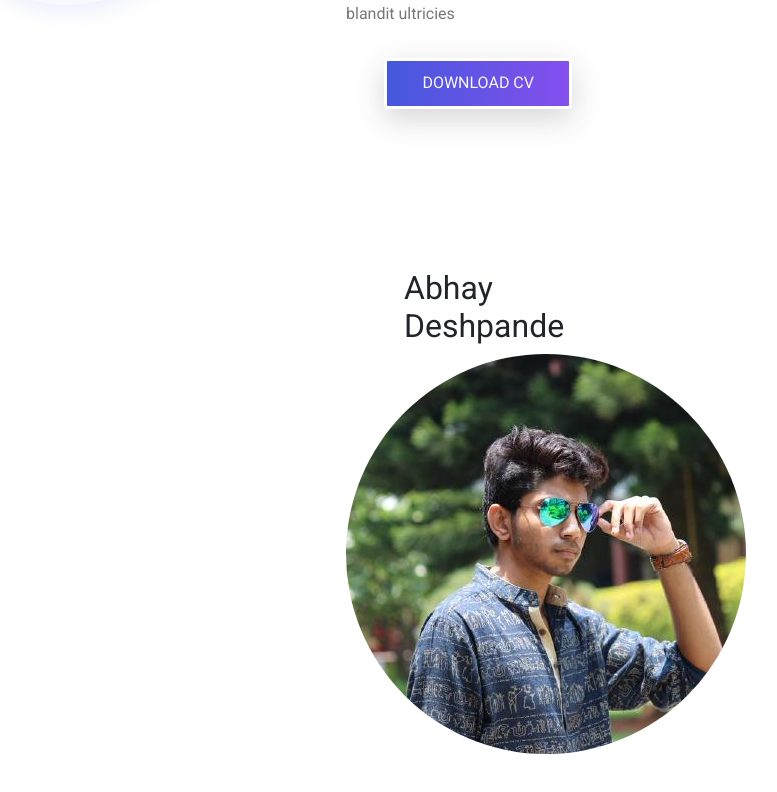
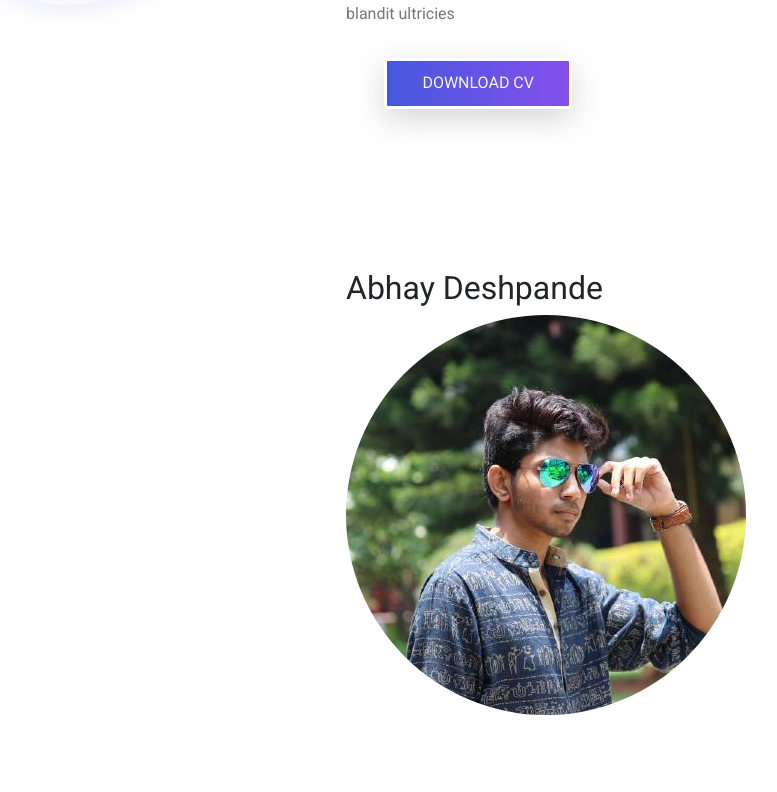
Before and after one commit to abhaydee/PersonalPortfolio, a React (Create React App) app: page / in a window 1280 px wide. Shown: the part 1443-2235 px from the top of the page, without its empty margins (309-1086 px from the left). Built offline with nearby package versions, Linux system fonts and the light colour scheme.

Commit message:
image changes in the landingpage

```diff
--- a/src/App.css
+++ b/src/App.css
@@ -84,13 +84,13 @@ padding: 8rem 5rem;
   color: var(--text-color);
 }
 
-.name-area{
+.right-side{
   font-family: var(--roboto);
-  margin-left: 20%;
+
 }
 
 .site-main .brand-area{
-  padding: 1rem 20rem;
+  padding: 1rem 0rem;
   margin-bottom: 4rem;
 }
 .site-main .brand-area .first-row .col-lg-4{
@@ -101,7 +101,7 @@ padding: 8rem 5rem;
 
 .site-main .brand-area .first-row .col-lg-4> .single-brand{
   text-align: center;
-  padding: 1.8rem 0rem;
+  padding: 1rem 0rem;
   margin: .9rem 0;
   width: 180px;
   height: 100px;
--- a/src/Components/Projects.js
+++ b/src/Components/Projects.js
@@ -68,7 +68,7 @@ export default class Projects extends Component {
 
                         </div>
                         <div className="d-flex flex-row ">
-                        <img src={avatar} className="avatar"></img>
+                        <img src={avatar} alt="profile" className="avatar"></img>
                         </div>
                     </div>
                 </div>
```
